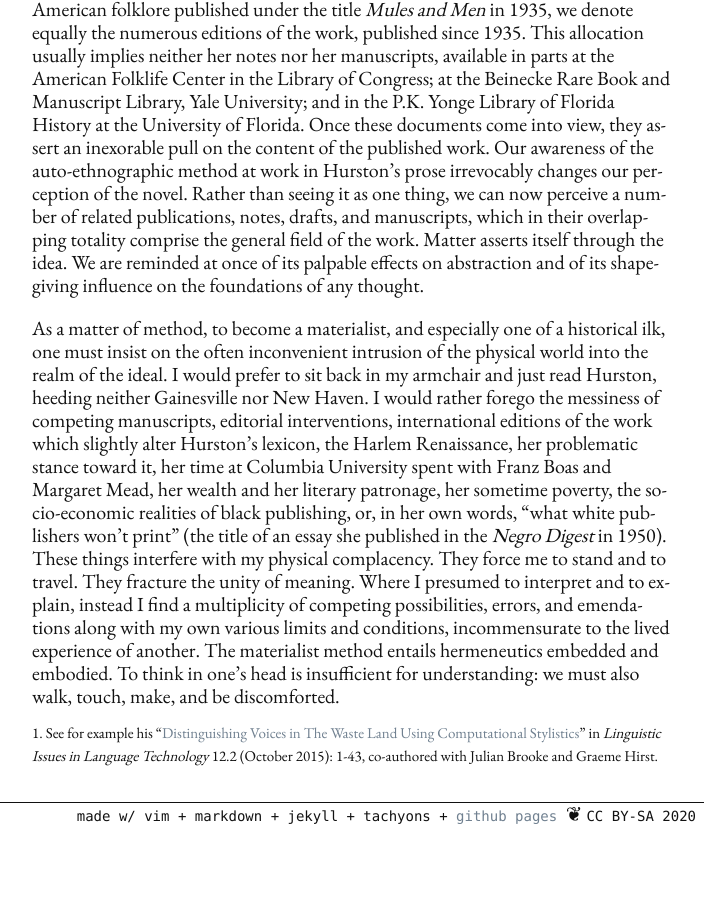
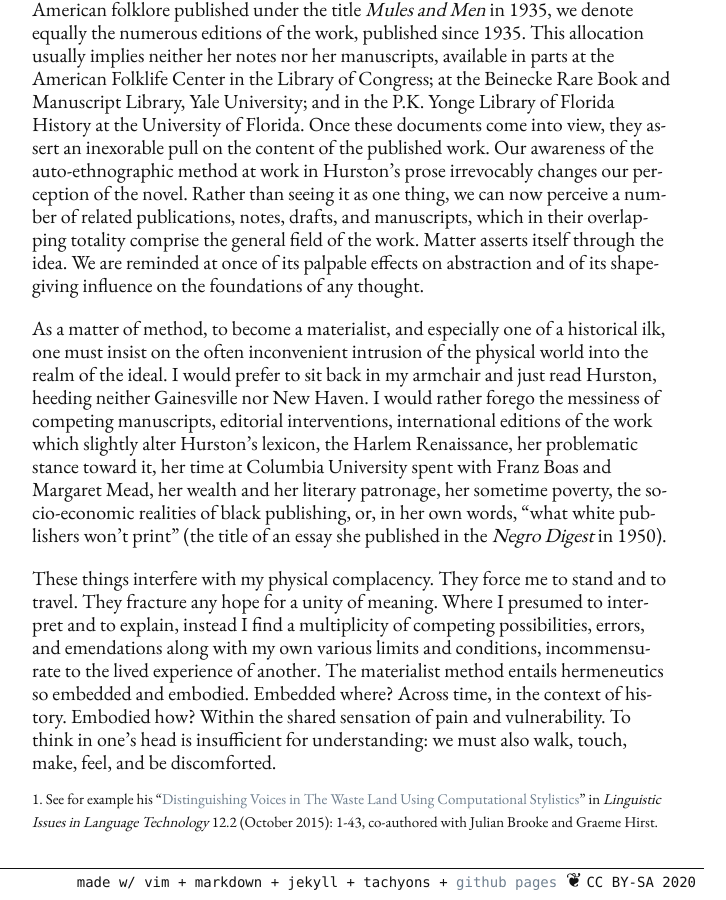
Before and after one commit to denten/denten.github.io, a Jekyll site: the page built from _posts/2020-04-07-materiality.md, in a window 1280 px wide and 900 px high, scrolled down 1114 px. Shown: the whole window, without its empty margins (288-1014 px from the left). Built offline with Jekyll 4.4.1, drawn with Linux system fonts in a browser that asks for light colours; before the commit the page ends 1948 px from its top, so only the background shows below that.

Commit message:
small update

```diff
--- a/_posts/2020-04-07-materiality.md
+++ b/_posts/2020-04-07-materiality.md
@@ -68,12 +68,16 @@ lexicon, the Harlem Renaissance, her problematic stance toward it, her time at C
 University spent with Franz Boas and Margaret Mead, her wealth and her literary patronage, her
 sometime poverty, the socio-economic realities of black publishing, or, in her own words, "what
 white publishers won't print" (the title of an essay she published in the *Negro Digest* in
-1950). These things interfere with my physical complacency. They force me to stand and to
-travel. They fracture the unity of meaning. Where I presumed to interpret and to explain,
-instead I find a multiplicity of competing possibilities, errors, and emendations along with my
-own various limits and conditions, incommensurate to the lived experience of another. The
-materialist method entails hermeneutics embedded and embodied. To think in one's head is
-insufficient for understanding: we must also walk, touch, make, and be discomforted.
+1950).
+
+These things interfere with my physical complacency. They force me to stand and to travel. They
+fracture any hope for a unity of meaning. Where I presumed to interpret and to explain, instead
+I find a multiplicity of competing possibilities, errors, and emendations along with my own
+various limits and conditions, incommensurate to the lived experience of another. The
+materialist method entails hermeneutics so embedded and embodied. Embedded where? Across time,
+in the context of history. Embodied how? Within the shared sensation of pain and vulnerability.
+To think in one's head is insufficient for understanding: we must also walk, touch, make, feel,
+and be discomforted.
 
 <sup>1. See for example his “[Distinguishing Voices in The Waste Land Using Computational
 Stylistics](http://www.adamhammond.com/wp-content/uploads/2015/05/55-158-1-pb-3.pdf)” in
```
